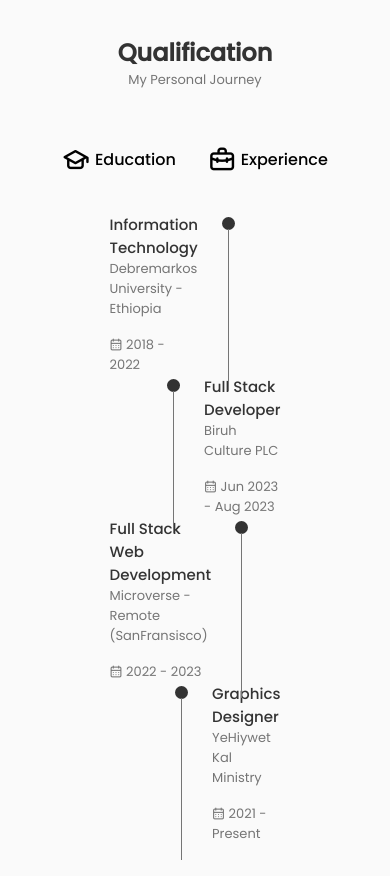
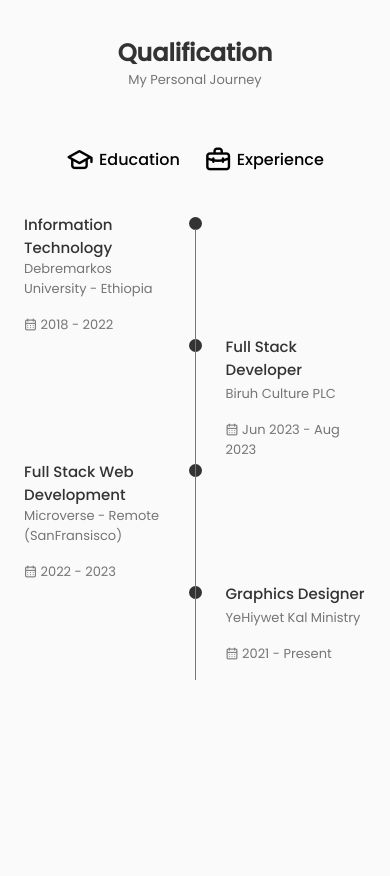
Before and after one commit to AmanWorku/AmanWorku.github.io, a React (Create React App) app: page / in a window 390 px wide. Shown: the part 2920-3796 px from the top of the page. After the commit the page ends 3696 px from the top, so only its background shows below. Built offline with nearby package versions, Linux system fonts and the light colour scheme.

Commit message:
Finish working with Qualifications section

```diff
--- a/src/components/qualification/qualification.css
+++ b/src/components/qualification/qualification.css
@@ -82,17 +82,31 @@
 
 
 @media screen and (max-width: 992px) {
-
+    .qualification__container {
+        margin-inline: auto;
+    }
  }
 
  @media screen and (max-width: 768px) {
-
+   .qualification__container {
+    margin-inline: var(--mb-1-5);
+   }
  }
 
  @media screen and (max-width: 576px) {
+    .qualification__sections {
+        grid-template-columns: initial;
+    }
 
+    .qualification__button {
+        margin: 0 var(--mb-0-75);
+    }
  }
 
  @media screen and (max-width: 350px) {
-
+    .qualification__button {
+        .qualification__data {
+            gap: 0.5rem;
+        }
+    }
  }
```
